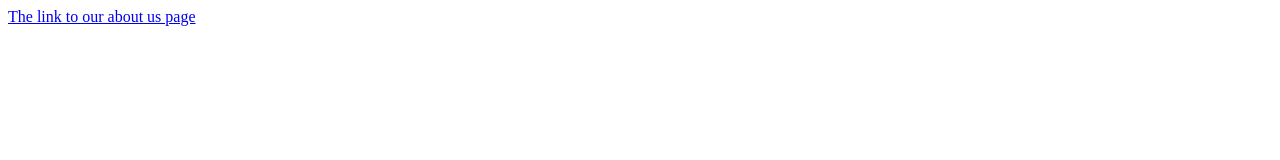
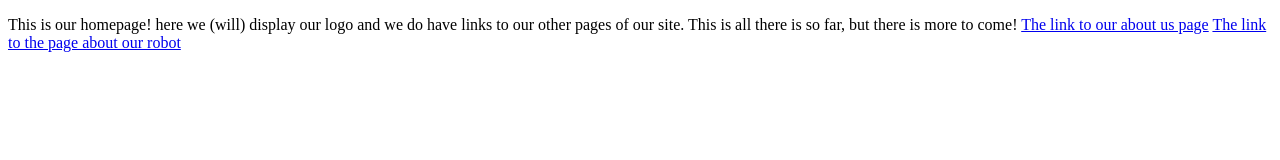
Before and after one commit to kNeelbeforeme/80U-team-site, a plain HTML site: page index.html in a window 1280 px wide. Drawn offline with Linux system fonts and the light colour scheme.

Commit message:
added navigation and more descriptions

```diff
--- a/index.html
+++ b/index.html
@@ -5,6 +5,8 @@
 	<title>80U | Home</title>
 </head>
 <body>
+<p>This is our homepage! here we (will) display our logo and we do have links to our other pages of our site. This is all there is so far, but there is more to come!
 <a href="https://kneelbeforeme.github.io/80U-team-site/about-us/">The link to our about us page</a>
+<a href="https://kneelbeforeme.github.io/80U-team-site/our-bot/">The link to the page about our robot</a>
 </body>
 </html>
```
